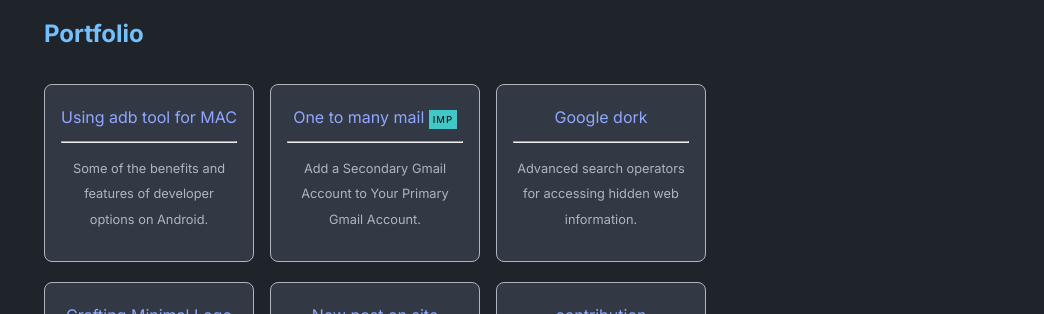
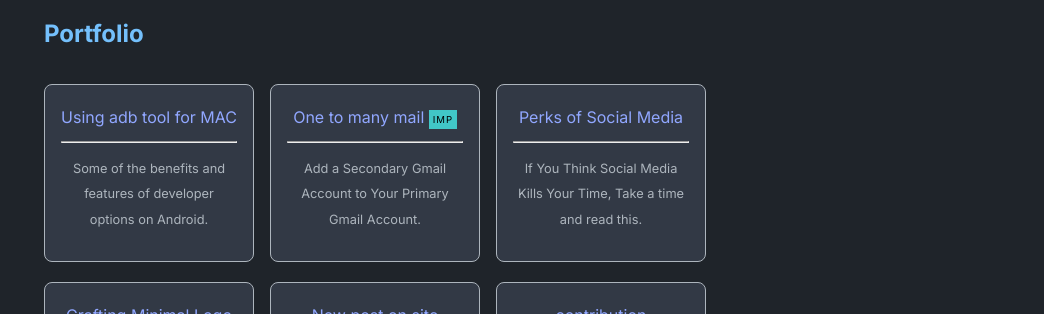
Before and after one commit to ghoseyy/my_blog, a Jekyll site: the page built from index.md, in a window 1280 px wide. Shown: the part 291-605 px from the top of the page, without its empty margins (236-1280 px from the left). Built offline with Jekyll 4.4.1, drawn with Linux system fonts in a browser that asks for light colours.

Commit message:
changes homepage

```diff
--- a/_data/home.yml
+++ b/_data/home.yml
@@ -18,9 +18,9 @@
     desc: Add a Secondary Gmail Account to Your Primary Gmail Account.
     highlight: IMP
 
-  - title: Google dork
-    url: Google-dork-cheatsheet
-    desc: Advanced search operators for accessing hidden web information.
+  - title: Perks of Social Media
+    url: if-you-think-social-media-kills-your-time-look-at-this
+    desc: If You Think Social Media Kills Your Time, Take a time and read this.
 
   - title: Crafting Minimal Logo
     url: crafting-minimal-logo
```
Also changed, not shown: 11 other files.
